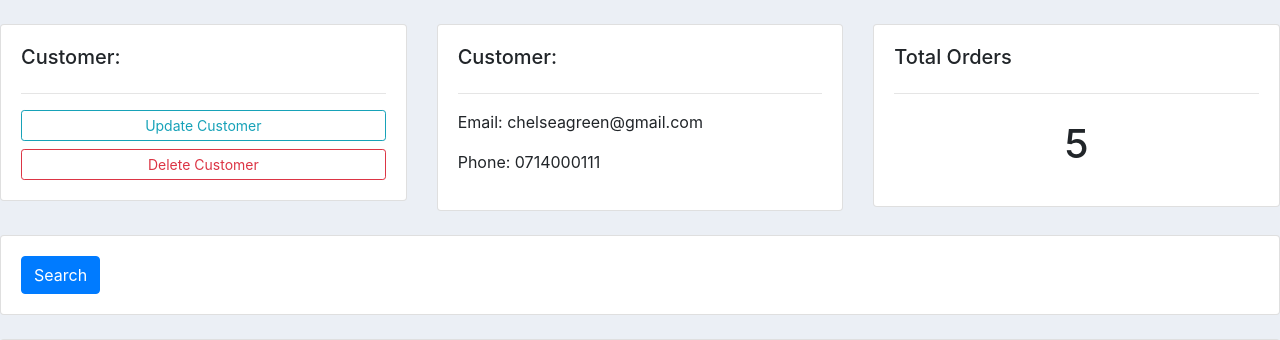
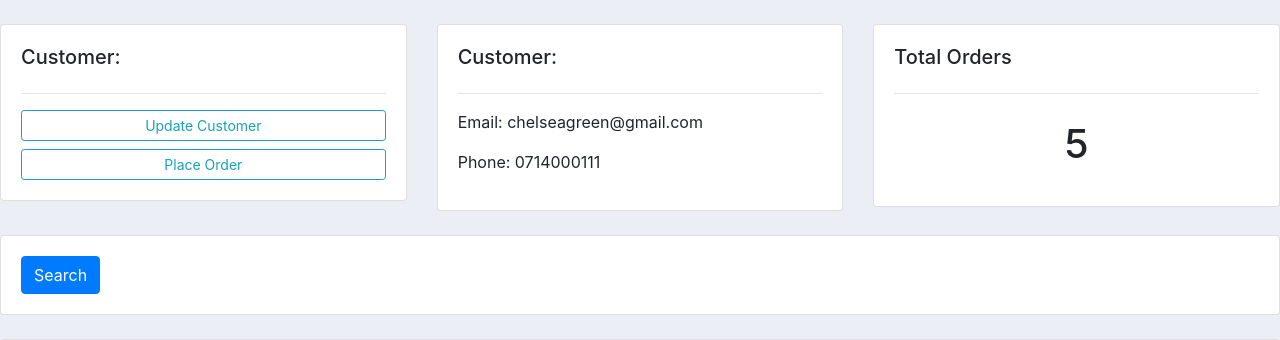
Before and after one commit to NickBwalley/PythonDjango, a Django app: page /customer/1/ in a window 1280 px wide. Shown: the part 88-428 px from the top of the page. Run offline with Django 3.2, Linux system fonts and the light colour scheme; data comes from the database, SQL or seed files in the repository; both versions use the stored data as it was after the commit; some libraries are stand-ins or nearby versions.

Commit message:
Django ConsoleProject

```diff
--- a/ConsoleSystem/accounts/templates/accounts/customer.html
+++ b/ConsoleSystem/accounts/templates/accounts/customer.html
@@ -10,7 +10,7 @@
             <h5>Customer:</h5>
             <hr>
             <a class="btn btn-outline-info  btn-sm btn-block" href="">Update Customer</a>
-            <a class="btn btn-outline-danger  btn-sm btn-block" href="">Delete Customer</a>
+            <a class="btn btn-outline-info  btn-sm btn-block" href="{% url 'create_order' customer.id %}">Place Order</a>
         </div>
     </div>
 
--- a/ConsoleSystem/accounts/templates/accounts/dashboard.html
+++ b/ConsoleSystem/accounts/templates/accounts/dashboard.html
@@ -33,7 +33,7 @@
         <h5>LAST 5 ORDERS:</h5>
         <hr>
         <div class="card card-body">
-            <a class="btn btn-primary btn-sm btn-block" href="{% url 'create_order'  %}">Create Order</a>
+
             <table class="table table-sm">
                 <tr>
                     <th>Product</th>
--- a/ConsoleSystem/accounts/templates/accounts/order_form.html
+++ b/ConsoleSystem/accounts/templates/accounts/order_form.html
@@ -7,7 +7,12 @@
         <div class="card card-body">
             <form action="" method="POST">
                 {% csrf_token %}
+                {{formset.management_form}}
+                {% for form in formset %}
                 {{form}}
+                <hr>
+                {% endfor %}
+
                 <input type="submit" name="Submit">
             </form>
 
--- a/ConsoleSystem/accounts/urls.py
+++ b/ConsoleSystem/accounts/urls.py
@@ -5,7 +5,8 @@ urlpatterns = [
     path('', views.home, name="home"),
     path('products/', views.products, name="products"),
     path('customer/<str:pk_test>/', views.customer, name="customer"),
-    path('create_order/', views.create_order, name="create_order"),
+
+    path('create_order/<str:pk>', views.create_order, name="create_order"),
     path('update_order/<str:pk>/', views.update_order, name="update_order"),
     path('delete_order/<str:pk>/', views.delete_order, name="delete_order"),
 ]
--- a/ConsoleSystem/accounts/views.py
+++ b/ConsoleSystem/accounts/views.py
@@ -1,5 +1,6 @@
 from django.shortcuts import render, redirect
 from django.http import HttpResponse
+from django.forms import inlineformset_factory
 from .models import *
 from .forms import OrderForm
 
@@ -37,17 +38,20 @@ def customer(request, pk_test):
     return render(request, 'accounts/customer.html', context)
 
 
-def create_order(request):
-
-    form = OrderForm()
+def create_order(request, pk):
+    OrderFormSet = inlineformset_factory(Customer, Order, fields=('product', 'status'), extra=10)
+    customer = Customer.objects.get(id=pk)
+    formset = OrderFormSet(queryset=Order.objects.none(), instance=customer)
+    # form = OrderForm(initial={'customer': customer})
     if request.method == 'POST':
         # print('Printing POST', request.POST)
-        form = OrderForm(request.POST)
-        if form.is_valid():
-            form.save()
+        # form = OrderForm(request.POST)
+        formset = OrderFormSet(request.POST, instance=customer)
+        if formset.is_valid():
+            formset.save()
             return redirect('/')
 
-    context = {'form':form}
+    context = {'formset':formset}
     return render(request, 'accounts/order_form.html', context)
 
 
```
Also changed, not shown: ConsoleSystem/db.sqlite3.
